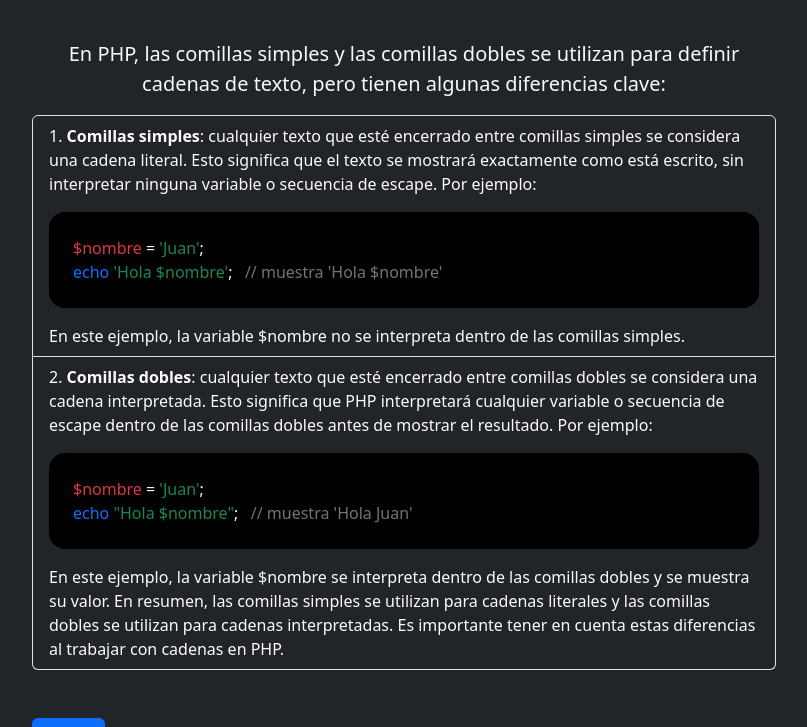
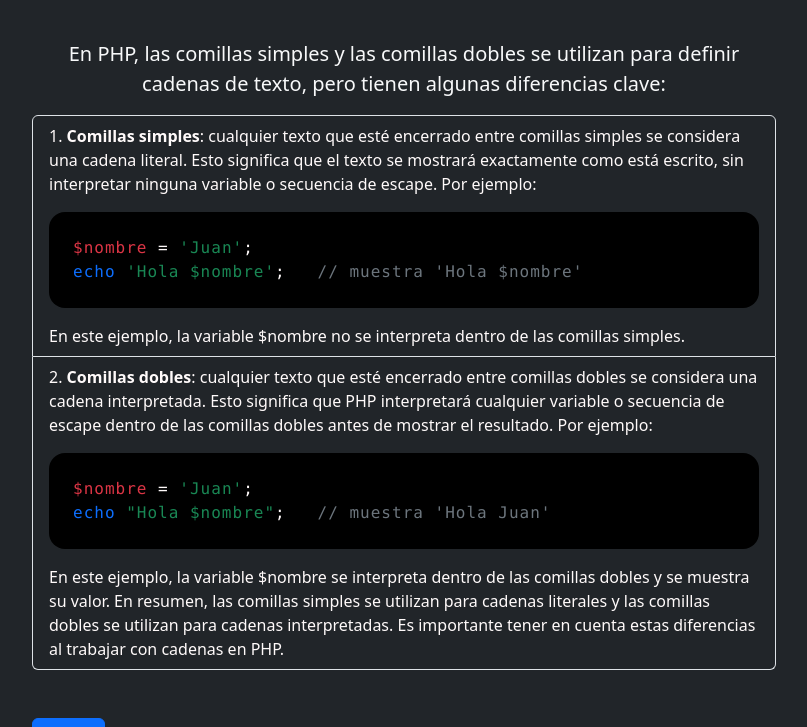
Before and after one commit to bachiito/Intro-PHP, a PHP site: page /exercise1.php in a window 1280 px wide. Shown: the part 909-1636 px from the top of the page, without its empty margins (236-1043 px from the left). Run offline with PHP 8.4, Linux system fonts and the light colour scheme.

Commit message:
added monospace font to code examples

```diff
--- a/exercise1.php
+++ b/exercise1.php
@@ -37,6 +37,10 @@
         ol#differences {
             --bs-list-group-bg: transparent;
             --bs-list-group-color: snow;
+        }
+
+        .letter-spacing-1 {
+            letter-spacing: 1px;
         }
     </style>
 
@@ -105,11 +109,11 @@
                             variable o secuencia de escape. Por ejemplo:
 
                             <div class="bg-black p-4 my-3 rounded-4">
-                                <p class="m-0">
+                                <p class="font-monospace fw-normal letter-spacing-1 m-0">
                                     <span class="text-danger">$nombre</span> =
                                     <span class="text-success">'Juan'</span>;
                                 </p>
-                                <p class="m-0">
+                                <p class="font-monospace fw-normal letter-spacing-1 m-0">
                                     <span class="text-primary">echo</span>
                                     <span class="text-success">'Hola $nombre'</span>; &nbsp;
                                     <span class="text-secondary">// muestra 'Hola $nombre'</span>
@@ -129,11 +133,11 @@
                             comillas dobles antes de mostrar el resultado. Por ejemplo:
 
                             <div class="bg-black p-4 my-3 rounded-4">
-                                <p class="m-0">
+                                <p class="font-monospace fw-normal letter-spacing-1 m-0">
                                     <span class="text-danger">$nombre</span> =
                                     <span class="text-success">'Juan'</span>;
                                 </p>
-                                <p class="m-0">
+                                <p class="font-monospace fw-normal letter-spacing-1 m-0">
                                     <span class="text-primary">echo</span>
                                     <span class="text-success">"Hola $nombre"</span>; &nbsp;
                                     <span class="text-secondary">// muestra 'Hola Juan'</span>
```
